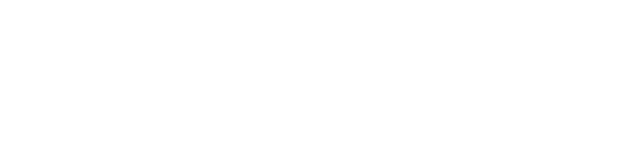
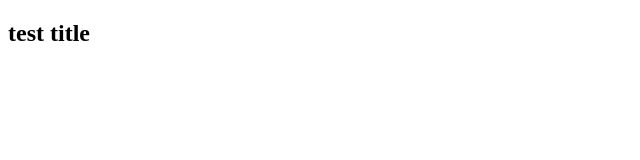
Before and after one commit to Ali-Fathy/Add-Conter, a plain HTML site: page index.html in a window 1280 px wide. Shown: the whole page, without its empty margins (0-640 px from the left). Drawn offline with Linux system fonts and the light colour scheme.

Commit message:
add test files

```diff
--- a/index.html
+++ b/index.html
@@ -6,6 +6,6 @@
     <title>Document</title>
 </head>
 <body>
-
+    <h2>test title</h2>
 </body>
 </html>
```
Also changed, not shown: test.js (added).
